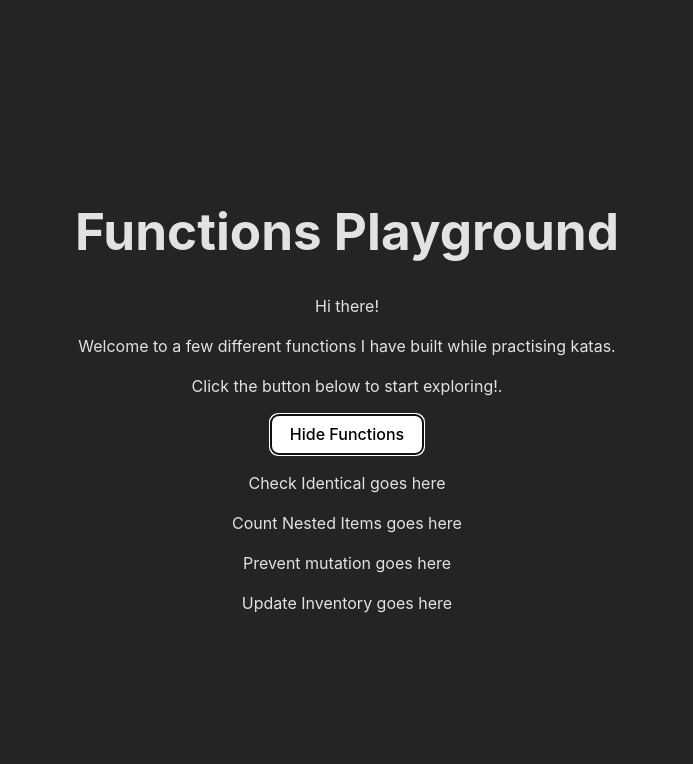
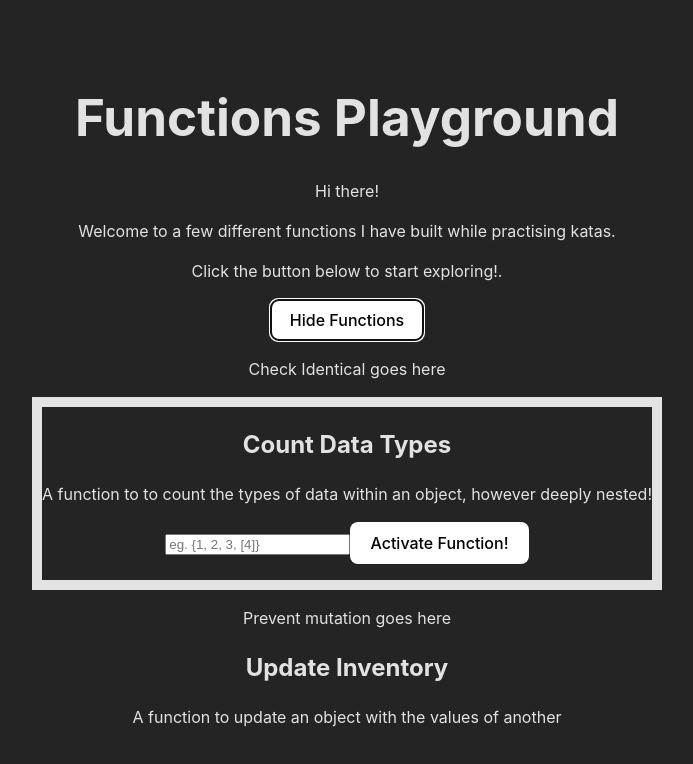
Before and after one commit to DanielCouperthwaite/Functions-Playground, a React (Vite) app: page / in a window 1280 px wide. Both pictures are taken after a click on the button "Click Here". Shown: the top 764 px of the page, without its empty margins (293-986 px from the left). Built offline with nearby package versions, Linux system fonts and the light colour scheme.

Commit message:
add limited functionality to count nest items component

```diff
--- a/src/CountNestedItems.jsx
+++ b/src/CountNestedItems.jsx
@@ -1,9 +1,42 @@
-// import CountItems from '../utils/count-nested-items'
+import CountItems from '../utils/count-nested-items'
+import { useState } from "react"
 
 export default function CountNestedItems (){
+
+    const [input, setInput] = useState([])
+    const [result, setResult] = useState([])
+    console.log(input)
+    console.log(result)
+
+    function handleSubmit (event){
+        event.preventDefault();
+        console.log(input, JSON.parse(input))
+        setResult(CountItems(JSON.parse(input)))
+    }
+
     return (
         <>
-            <p>Count Nested Items goes here</p>
+            <section style={{border: '10px solid'}}>
+            <h2>Count Data Types</h2>
+            <p>A function to to count the types of data within an object, however deeply nested!</p>
+            <form onSubmit={handleSubmit}>
+                <input
+                    type="text area"
+                    placeholder="eg. {1, 2, 3, [4]}"
+                    value={input}
+                    onChange={(event) => {
+                        setInput(event.target.value)
+                    }}
+                />
+                <button>Activate Function!</button>
+            </form>
+            <p>{input}</p>
+            <p>{result["string"]}</p>
+            <p>{result["object"]}</p>
+            <p>{result["array"]}</p>
+            <p>{result["number"]}</p>
+            <p>{result["boolean"]}</p>
+            </section>
         </>
     )
 }
--- a/src/UpdateInventory.jsx
+++ b/src/UpdateInventory.jsx
@@ -3,7 +3,8 @@
 export default function UpdateItems (){
     return (
         <>
-            <p>Update Inventory goes here</p>
+            <h2>Update Inventory</h2>
+            <p>A function to update an object with the values of another</p>
         </>
     )
 }
--- a/utils/count-nested-items.js
+++ b/utils/count-nested-items.js
@@ -12,7 +12,7 @@ export default function countNestedItems (obj) {
             } else typeof newObj['array'] === 'undefined' ? newObj['array'] = 1 : newObj['array'] = (newObj['array'] + 1)
 
 
-            const nestObj = (countData(obj[key]))
+            const nestObj = (countNestedItems(obj[key]))
 
 
             for (let key in nestObj) {
@@ -24,7 +24,9 @@ export default function countNestedItems (obj) {
 
             }
 
-        } else if (newItem = typeof obj[key]){
+        }
+        else {
+            const newItem = typeof obj[key]
             typeof newObj[newItem] === 'undefined' ? newObj[newItem] = 1 : newObj[newItem] = (newObj[newItem] + 1)
         }
 
```
